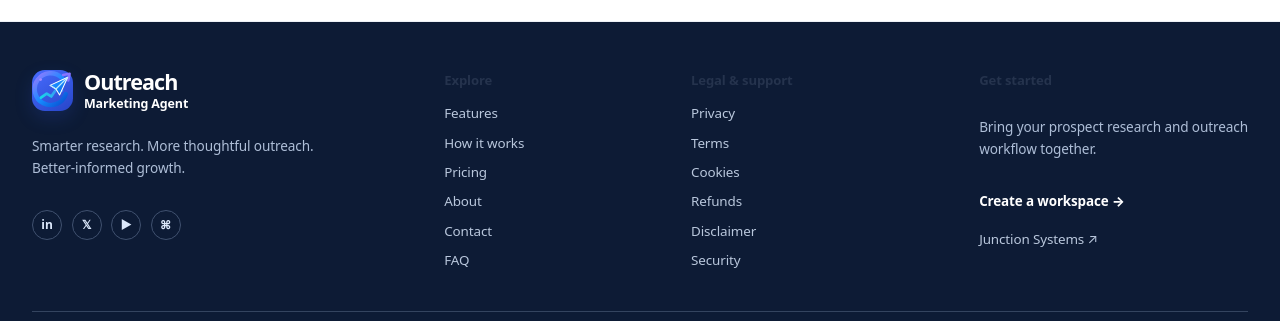
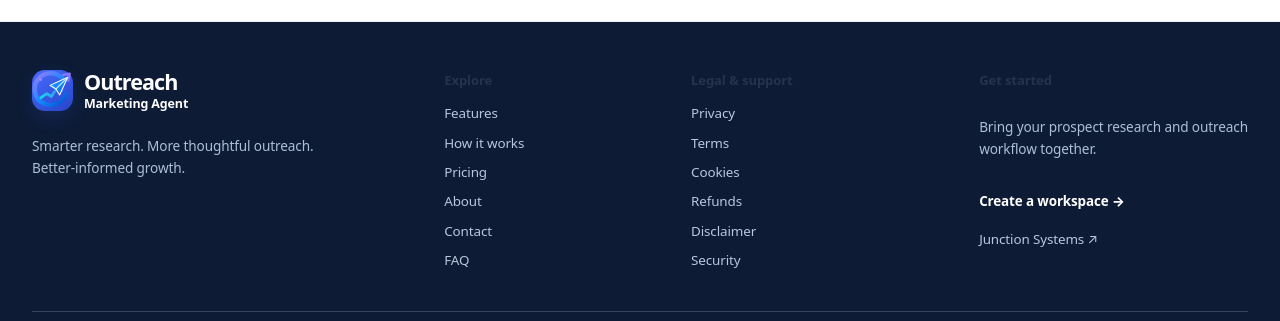
Before and after one commit to haseeb1984/Outreach-Marketing-Agent, a Next.js app in the folder frontend/: page / in a window 1280 px wide. Shown: the part 3291-3612 px from the top of the page. Built offline with nearby package versions, Linux system fonts and the light colour scheme.

Commit message:
Remove non-functional placeholder social icons from site footer

```diff
--- a/frontend/app/components/site-chrome.tsx
+++ b/frontend/app/components/site-chrome.tsx
@@ -39,7 +39,7 @@ export function SiteHeader() {
 export function SiteFooter() {
   return <footer className="site-footer"><div className="wrap">
     <div className="footer-columns">
-      <div className="footer-about"><BrandLockup footer/><p>Smarter research. More thoughtful outreach. Better-informed growth.</p><div className="footer-social" aria-label="Social links"><span>in</span><span>𝕏</span><span>▶</span><span>⌘</span></div></div>
+      <div className="footer-about"><BrandLockup footer/><p>Smarter research. More thoughtful outreach. Better-informed growth.</p></div>
       <div><strong>Explore</strong><nav className="footer-links">{primary.map(([href,label])=><Link href={href} key={href}>{label}</Link>)}</nav></div>
       <div><strong>Legal & support</strong><nav className="footer-links">{legal.map(([href,label])=><Link href={href} key={href}>{label}</Link>)}</nav></div>
       <div><strong>Get started</strong><p>Bring your prospect research and outreach workflow together.</p><Link className="footer-start" href="/register">Create a workspace →</Link><Link href="https://juncsys.com" target="_blank" rel="noopener noreferrer">Junction Systems ↗</Link></div>
```
